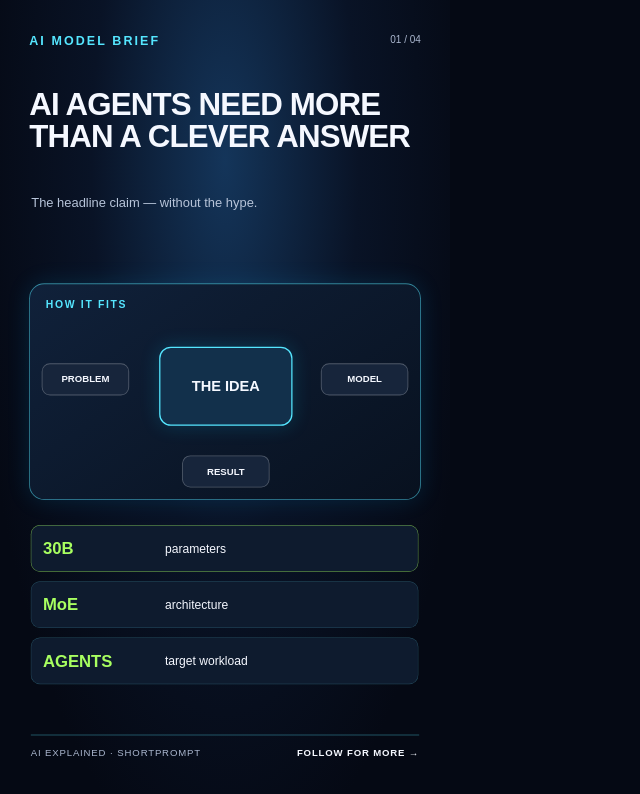
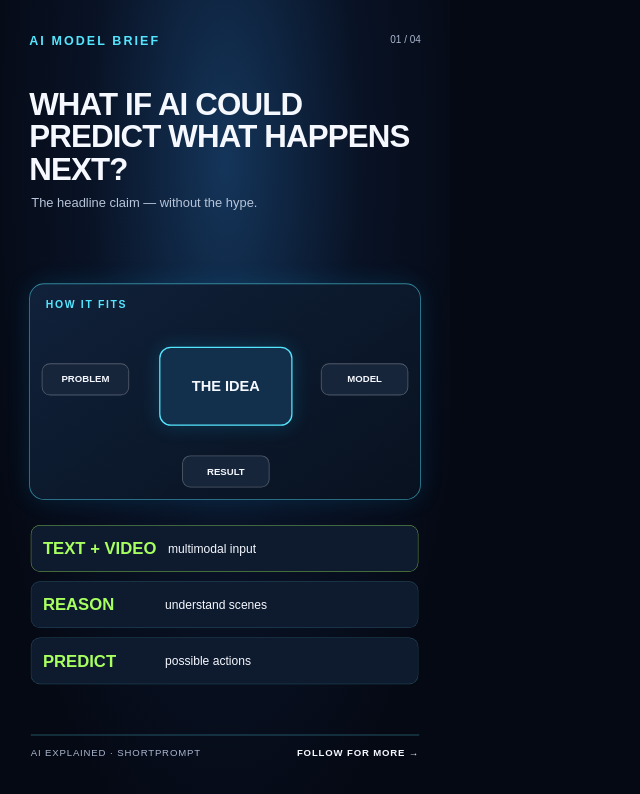
Before and after one commit to shortprompt-blip/shortprompt-motion-renderer, a plain HTML site: page example/video.html in a window 1280 px wide. Shown: the whole page, without its empty margins (0-640 px from the left). Drawn offline with Linux system fonts and the light colour scheme.

Commit message:
Add files via upload

```diff
--- a/example/speech.txt
+++ b/example/speech.txt
@@ -1 +1 @@
-AI agents need more than a clever answer. They need to keep working through multi-step tasks without wasting time or compute. NVIDIA Nemotron 3.5 Lightning is a thirty-billion-parameter mixture-of-experts model designed for efficient, long-running agent workloads. Think coding workflows, research tasks, and systems where several agents coordinate. It is an open model, so developers can adapt it instead of treating it like a sealed chatbot. NVIDIA describes it as an efficiency-focused model, but real results still depend on the task, hardware, and setup. Follow for more AI tools and creator tech.
+What if AI could predict what happens next in the physical world? NVIDIA Cosmos 3 is an open foundation model for physical AI. It brings together visual reasoning, world generation, and action prediction across inputs like text, images, and video. That matters for training robots, testing autonomous systems, and generating synthetic scenarios that would be difficult or expensive to capture in real life. It is not a robot by itself: it is a model developers can build into larger systems. The big shift is from describing a scene to helping systems reason about possible actions. Follow for more AI tools and creator tech.
--- a/example/video.html
+++ b/example/video.html
@@ -1,6 +1,6 @@
 <!doctype html>
 <html lang="en"><head><meta charset="utf-8"><meta name="viewport" content="width=device-width,initial-scale=1">
-<title>NVIDIA Nemotron 3.5 Lightning Explained in 40 Seconds</title>
+<title>NVIDIA Cosmos 3 Explained: Physical AI in 40 Seconds</title>
 <style>
 *{box-sizing:border-box}html,body{margin:0;width:100%;height:100%;overflow:hidden;background:#050914;color:#f5f8ff;font-family:Arial,sans-serif}
 #stage{width:1080px;height:1920px;position:relative;overflow:hidden;transform-origin:top left;background:radial-gradient(ellipse at 50% 20%,#14355a,#091326 42%,#050914 80%)}
@@ -22,11 +22,11 @@
 .bottom b{color:#f5f8ff}
 </style></head><body><div id="stage"><div class="grid"></div>
 <div class="brand">AI MODEL BRIEF</div><div class="counter" id="counter">01 / 04</div>
-<div class="headline" id="headline">AI AGENTS NEED MORE THAN A CLEVER ANSWER</div><div class="sub" id="sub">A fast look at what NVIDIA announced — and what it actually means.</div>
+<div class="headline" id="headline">WHAT IF AI COULD PREDICT WHAT HAPPENS NEXT?</div><div class="sub" id="sub">A fast look at what NVIDIA announced — and what it actually means.</div>
 <div class="visual" id="visual"><div class="visualTitle">HOW IT FITS</div>
 <div class="node n1" id="n1">INPUT</div><div class="node n2" id="n2">CONTEXT</div><div class="core" id="core">NVIDIA<br>AI MODEL</div><div class="node n3" id="n3">OUTPUT</div></div>
 <div class="info" id="info">
-<div class="fact"><strong>30B</strong><span>parameters</span></div><div class="fact"><strong>MoE</strong><span>architecture</span></div><div class="fact"><strong>AGENTS</strong><span>target workload</span></div>
+<div class="fact"><strong>TEXT + VIDEO</strong><span>multimodal input</span></div><div class="fact"><strong>REASON</strong><span>understand scenes</span></div><div class="fact"><strong>PREDICT</strong><span>possible actions</span></div>
 </div><div class="bottom"><span>AI EXPLAINED · SHORTPROMPT</span><b>FOLLOW FOR MORE →</b></div></div>
 <script>
 window.SPMOTION={width:1080,height:1920,fps:30,duration:42};
@@ -35,8 +35,8 @@ window.SPMOTION_FRAME=function(time){
  const scale=Math.min(window.innerWidth/1080,window.innerHeight/1920);
  document.getElementById('stage').style.transform='scale('+scale+')';
  const scenes=[
-  {a:0,b:8,h:'AI AGENTS NEED MORE THAN A CLEVER ANSWER',s:'The headline claim — without the hype.',c:'01 / 04',core:'THE IDEA',one:'PROBLEM',two:'MODEL',three:'RESULT'},
-  {a:8,b:18,h:'NVIDIA NEMOTRON 3.5 LIGHTNING',s:'A closer look at the model’s role and design.',c:'02 / 04',core:'HOW IT\nWORKS',one:'INPUT',two:'REASONING',three:'OUTPUT'},
+  {a:0,b:8,h:'WHAT IF AI COULD PREDICT WHAT HAPPENS NEXT?',s:'The headline claim — without the hype.',c:'01 / 04',core:'THE IDEA',one:'PROBLEM',two:'MODEL',three:'RESULT'},
+  {a:8,b:18,h:'NVIDIA COSMOS 3',s:'A closer look at the model’s role and design.',c:'02 / 04',core:'HOW IT\nWORKS',one:'INPUT',two:'REASONING',three:'OUTPUT'},
   {a:18,b:30,h:'WHY IT MATTERS',s:'Useful potential, but results depend on the complete system.',c:'03 / 04',core:'BUILD\n& TEST',one:'DATA',two:'MODEL',three:'VALIDATE'},
   {a:30,b:42,h:'WHAT TO REMEMBER',s:'A useful building block — not a magic button or finished product.',c:'04 / 04',core:'REAL-WORLD\nVALIDATION',one:'TASK',two:'EVIDENCE',three:'LIMITS'}
  ];
```
